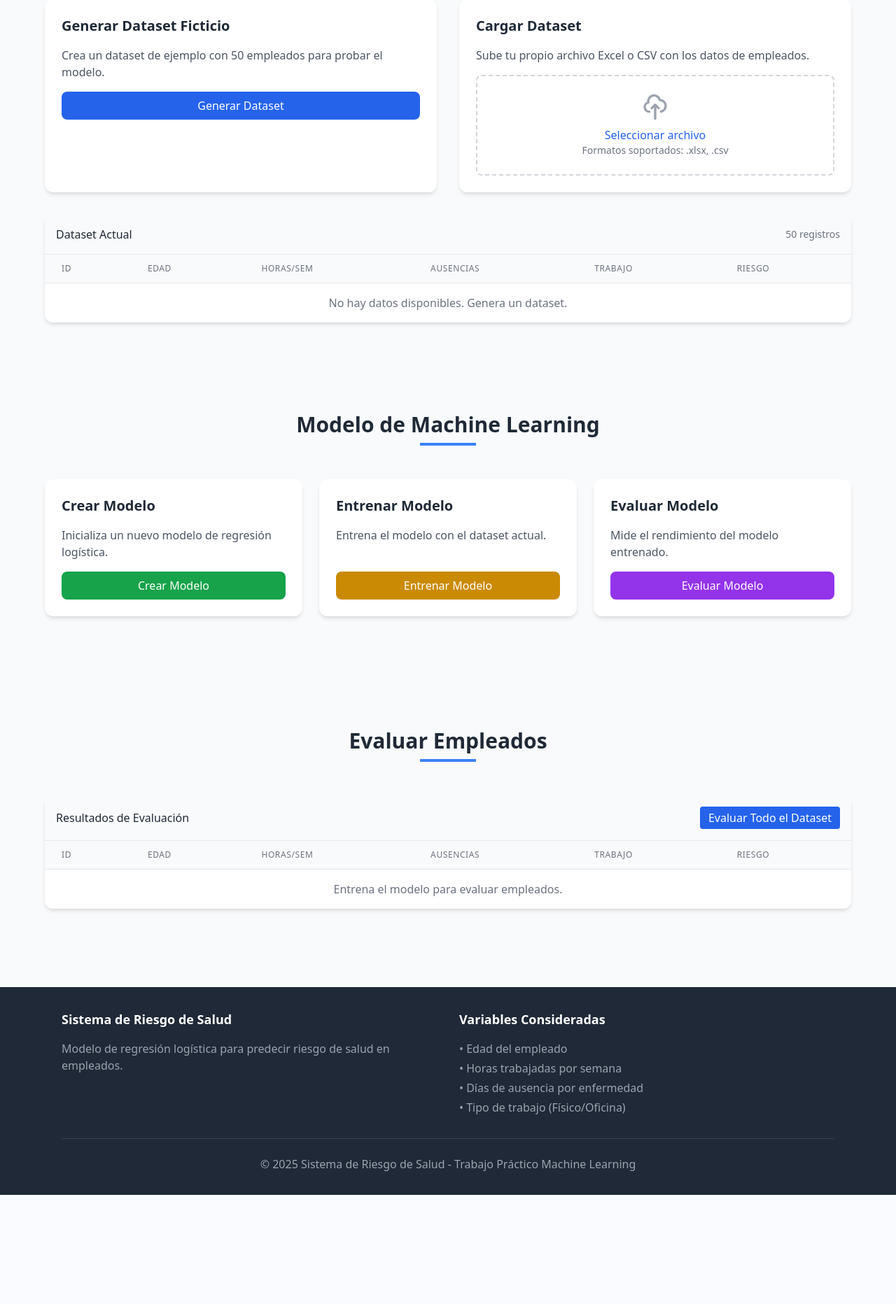
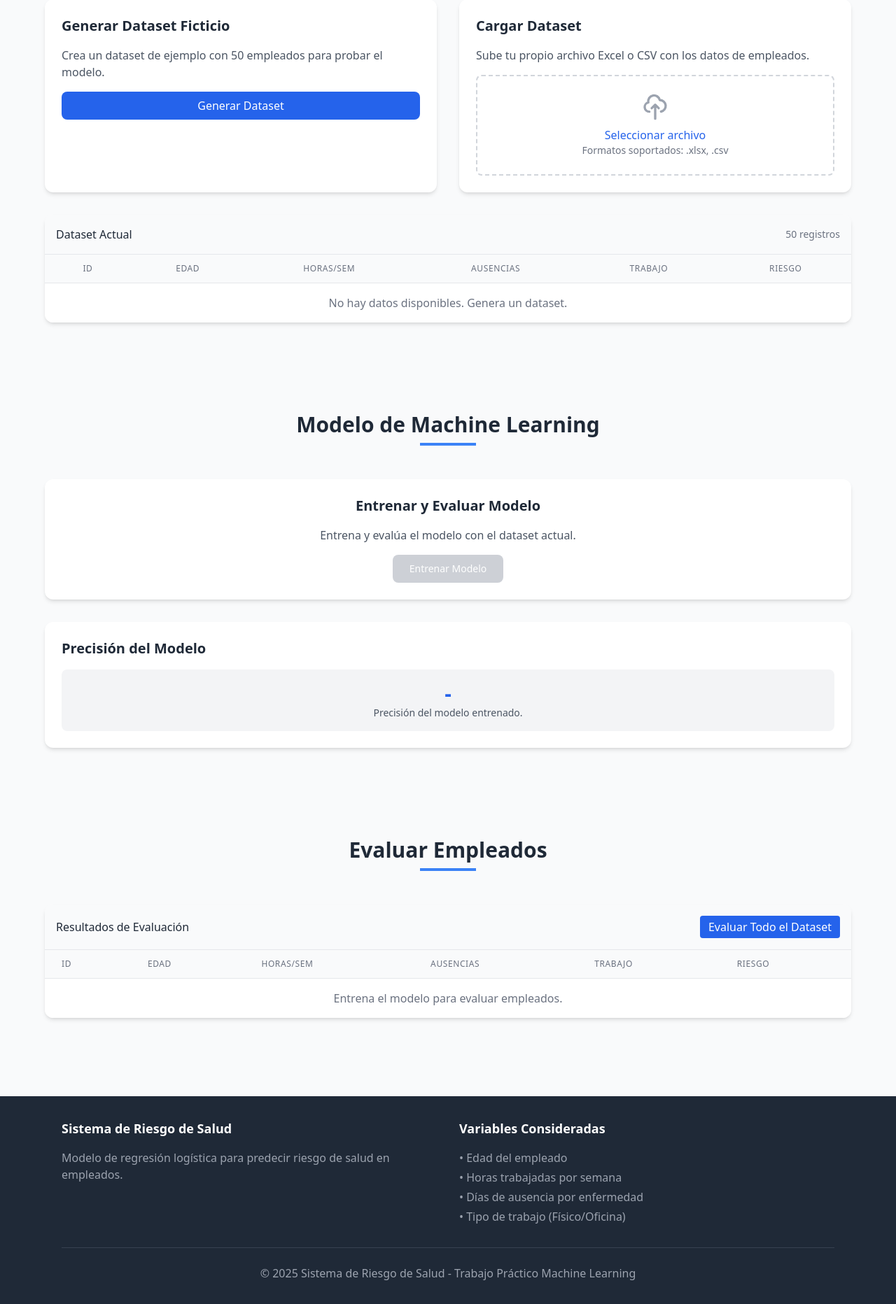
Before and after one commit to GonzaloKintal/TP-Inicial-Labo, a Django app: page / in a window 1280 px wide. Shown: the part 257-2121 px from the top of the page at 70% size. Before the commit the page ends 1965 px from the top, so only its background shows below. Run offline with Django 5.2, Linux system fonts and the light colour scheme; some libraries are stand-ins or nearby versions.

Commit message:
se agrega funcionalidad de entrenar y evaluar modelo

```diff
--- a/tp_inicial/generador_dataset/generator.py
+++ b/tp_inicial/generador_dataset/generator.py
@@ -30,11 +30,11 @@
 
     df["Riesgo"] = df["Riesgo"].map({"Alto Riesgo": 1, "Bajo Riesgo": 0})
 
-    df = df.sort_values(by=['Riesgo'])
+    # df = df.sort_values(by=['Riesgo'])
 
     file_name = "dataset_empleados.csv"
 
-    file_path = os.path.join(settings.BASE_DIR, 'my_app', 'dataset', file_name)
+    file_path = os.path.join(settings.FILE_PATH, file_name)
     os.makedirs(os.path.dirname(file_path), exist_ok=True)
     df.to_csv(file_path, index=False)
 
--- /dev/null
+++ b/tp_inicial/my_app/static/js/script.js
@@ -0,0 +1,144 @@
+// Desactivar el botón de entrenar modelo inicialmente
+const trainModelBtn = document.getElementById('train_model');
+trainModelBtn.disabled = true;
+
+// Modificar el evento del botón "Generar Dataset"
+document.getElementById('generate-dataset').addEventListener('click', function(event) {
+    event.preventDefault();
+
+    // Mostrar indicador de carga
+    const generateBtn = this;
+    const originalText = generateBtn.textContent;
+    generateBtn.disabled = true;
+    generateBtn.innerHTML = '<span class="flex items-center justify-center"><svg class="animate-spin -ml-1 mr-2 h-4 w-4 text-white" xmlns="http://www.w3.org/2000/svg" fill="none" viewBox="0 0 24 24"><circle class="opacity-25" cx="12" cy="12" r="10" stroke="currentColor" stroke-width="4"></circle><path class="opacity-75" fill="currentColor" d="M4 12a8 8 0 018-8V0C5.373 0 0 5.373 0 12h4zm2 5.291A7.962 7.962 0 014 12H0c0 3.042 1.135 5.824 3 7.938l3-2.647z"></path></svg> Generando...</span>';
+
+    // Crear una promesa que se resuelve después de 2 segundos
+    const minimumLoadTime = new Promise(resolve => setTimeout(resolve, 2000));
+
+    // Combinar con la petición fetch
+    Promise.all([
+        fetch(DJANGO_CONFIG.generateDatasetUrl, {
+            method: 'POST',
+            headers: {
+                'Content-Type': 'application/json',
+                'X-CSRFToken': DJANGO_CONFIG.csrfToken,
+            },
+            body: JSON.stringify({})
+        }),
+        minimumLoadTime
+    ])
+    .then(([response]) => {
+        if (!response.ok) {
+            throw new Error('Error en la respuesta del servidor');
+        }
+        return response.json();
+    })
+    .then(data => {
+        // Habilitar el botón de entrenar modelo
+        trainModelBtn.disabled = false;
+        trainModelBtn.classList.remove('bg-gray-400');
+        trainModelBtn.classList.add('bg-green-600', 'hover:bg-green-700');
+
+        // Actualizar la tabla con los nuevos datos
+        updateDatasetTable(data.dataset);
+    })
+    .catch(error => {
+        console.error('Error:', error);
+        const errorDiv = document.createElement('div');
+        errorDiv.className = 'bg-red-100 border-l-4 border-red-500 text-red-700 p-4 mb-4';
+        errorDiv.textContent = 'Error al generar el dataset: ' + error.message;
+        document.querySelector('#dataset .max-w-6xl').prepend(errorDiv);
+    })
+    .finally(() => {
+        generateBtn.disabled = false;
+        generateBtn.textContent = originalText;
+    });
+});
+
+// Función para actualizar la tabla con los nuevos datos
+function updateDatasetTable(dataset) {
+    const tbody = document.querySelector('#dataset-table tbody');
+    tbody.innerHTML = '';
+
+    if (dataset && dataset.length > 0) {
+        dataset.forEach(item => {
+            const row = document.createElement('tr');
+
+            // Determinar clases CSS según el tipo de trabajo y riesgo
+            const workClass = item.Tipo_de_Trabajo === 'Físico' ? 'physical-work' : 'office-work';
+            const riskClass = item.Riesgo === 1 ? 'risk-high' : 'risk-low';
+            const riskText = item.Riesgo === 1 ? 'Alto Riesgo' : 'Bajo Riesgo';
+
+            row.innerHTML = `
+                <td class="px-6 py-4 text-center">${item.ID}</td>
+                <td class="px-6 py-4 text-center">${item.Edad}</td>
+                <td class="px-6 py-4 text-center">${item.Horas_Trabajadas_Por_Semana}</td>
+                <td class="px-6 py-4 text-center">${item.Ausencias_Por_Enfermedad}</td>
+                <td class="px-6 py-4 text-center ${workClass}">${item.Tipo_de_Trabajo}</td>
+                <td class="px-6 py-4 text-center ${riskClass}">${riskText}</td>
+            `;
+
+            tbody.appendChild(row);
+        });
+
+        // Actualizar contador de registros
+        document.querySelector('.p-4.bg-gray-50.border-b span').textContent = `${dataset.length} registros`;
+    } else {
+        tbody.innerHTML = `
+            <tr>
+                <td colspan="6" class="px-6 py-4 text-center text-gray-500">No hay datos disponibles. Genera un dataset.</td>
+            </tr>
+        `;
+    }
+}
+
+// Código para entrenar el modelo (también con tiempo mínimo de carga)
+document.getElementById('train_model').addEventListener('click', function(event) {
+    event.preventDefault();
+
+    const loader = document.getElementById('precision-loader');
+    const precisionValue = document.getElementById('precision-value');
+    const precisionText = precisionValue.nextElementSibling;
+
+    loader.classList.remove('hidden');
+    precisionValue.classList.add('hidden');
+    precisionText.classList.add('hidden');
+
+    const minimumLoadTime = new Promise(resolve => setTimeout(resolve, 2000));
+
+    Promise.all([
+        fetch(DJANGO_CONFIG.trainModelUrl, {
+            method: 'POST',
+            headers: {
+                'Content-Type': 'application/json',
+                'X-CSRFToken': DJANGO_CONFIG.csrfToken,
+            },
+            body: JSON.stringify({})
+        }),
+        minimumLoadTime
+    ])
+    .then(([response]) => {
+        if (!response.ok) {
+            throw new Error('Error en la respuesta del servidor');
+        }
+        return response.json();
+    })
+    .then(data => {
+        loader.classList.add('hidden');
+        precisionValue.classList.remove('hidden');
+        precisionText.classList.remove('hidden');
+        precisionValue.innerText = data.precision;
+    })
+    .catch(error => {
+        console.error('Error:', error);
+        loader.classList.add('hidden');
+        precisionValue.classList.remove('hidden');
+        precisionText.classList.remove('hidden');
+        precisionValue.innerText = 'Error';
+
+        const errorDiv = document.createElement('div');
+        errorDiv.className = 'bg-red-100 border-l-4 border-red-500 text-red-700 p-4 mb-4';
+        errorDiv.textContent = 'Error al entrenar el modelo: ' + error.message;
+        document.querySelector('#modelo .max-w-6xl').prepend(errorDiv);
+    });
+});
--- a/tp_inicial/my_app/templates/home.html
+++ b/tp_inicial/my_app/templates/home.html
@@ -1,3 +1,5 @@
+{% load static %}
+
 <!DOCTYPE html>
 <html lang="es">
 <head>
@@ -70,6 +72,12 @@
         .table-container {
             position: relative;
         }
+        .disabled\:opacity-50:disabled {
+            opacity: 0.5;
+        }
+        .disabled\:cursor-not-allowed:disabled {
+            cursor: not-allowed;
+        }
     </style>
 </head>
 <body class="bg-gray-50 font-sans antialiased">
@@ -103,9 +111,15 @@
                         <div class="bg-white p-6 rounded-xl shadow-md">
                             <h3 class="text-xl font-semibold text-gray-800 mb-4">Generar Dataset Ficticio</h3>
                             <p class="text-gray-600 mb-4">Crea un dataset de ejemplo con 50 empleados para probar el modelo.</p>
-                            <form action="{% url 'generate_dataset' %}" method="post">
+                            <!-- <form action="{% url 'generate_dataset' %}" method="post">
                                 {% csrf_token %}
                                 <button type="submit" id="generate-dataset" class="w-full bg-blue-600 text-white py-2 px-4 rounded-lg hover:bg-blue-700 transition duration-300">Generar Dataset</button>
+                            </form> -->
+                            <form id="generate-form">
+                                {% csrf_token %}
+                                <button type="button" id="generate-dataset" class="w-full bg-blue-600 text-white py-2 px-4 rounded-lg hover:bg-blue-700 transition duration-300">
+                                    Generar Dataset
+                                </button>
                             </form>
                         </div>
 
@@ -134,26 +148,26 @@
                         <table class="sticky-header min-w-full divide-y divide-gray-200" id="dataset-table">
                             <thead class="bg-gray-50">
                                 <tr>
-                                    <th class="px-6 py-3 text-left text-xs font-medium text-gray-500 uppercase tracking-wider">ID</th>
-                                    <th class="px-6 py-3 text-left text-xs font-medium text-gray-500 uppercase tracking-wider">Edad</th>
-                                    <th class="px-6 py-3 text-left text-xs font-medium text-gray-500 uppercase tracking-wider">Horas/Sem</th>
-                                    <th class="px-6 py-3 text-left text-xs font-medium text-gray-500 uppercase tracking-wider">Ausencias</th>
-                                    <th class="px-6 py-3 text-left text-xs font-medium text-gray-500 uppercase tracking-wider">Trabajo</th>
-                                    <th class="px-6 py-3 text-left text-xs font-medium text-gray-500 uppercase tracking-wider">Riesgo</th>
+                                    <th class="px-6 py-3 text-center text-xs font-medium text-gray-500 uppercase tracking-wider">ID</th>
+                                    <th class="px-6 py-3 text-center text-xs font-medium text-gray-500 uppercase tracking-wider">Edad</th>
+                                    <th class="px-6 py-3 text-center text-xs font-medium text-gray-500 uppercase tracking-wider">Horas/Sem</th>
+                                    <th class="px-6 py-3 text-center text-xs font-medium text-gray-500 uppercase tracking-wider">Ausencias</th>
+                                    <th class="px-6 py-3 text-center text-xs font-medium text-gray-500 uppercase tracking-wider">Trabajo</th>
+                                    <th class="px-6 py-3 text-center text-xs font-medium text-gray-500 uppercase tracking-wider">Riesgo</th>
                                 </tr>
                             </thead>
                             <tbody class="bg-white divide-y divide-gray-200">
                                 {% if dataset %}
                                     {% for item in dataset %}
                                         <tr>
-                                            <td class="px-6 py-4">{{ item.ID }}</td>
-                                            <td class="px-6 py-4">{{ item.Edad }}</td>
-                                            <td class="px-6 py-4">{{ item.Horas_Trabajadas_Por_Semana }}</td>
-                                            <td class="px-6 py-4">{{ item.Ausencias_Por_Enfermedad }}</td>
-                                            <td class="px-6 py-4 {% if item.Tipo_de_Trabajo == 'Físico' %}physical-work{% else %}office-work{% endif %}">
+                                            <td class="px-6 py-4 text-center">{{ item.ID }}</td>
+                                            <td class="px-6 py-4 text-center">{{ item.Edad }}</td>
+                                            <td class="px-6 py-4 text-center">{{ item.Horas_Trabajadas_Por_Semana }}</td>
+                                            <td class="px-6 py-4 text-center">{{ item.Ausencias_Por_Enfermedad }}</td>
+                                            <td class="px-6 py-4 text-center {% if item.Tipo_de_Trabajo == 'Físico' %}physical-work{% else %}office-work{% endif %}">
                                                 {{ item.Tipo_de_Trabajo }}
                                             </td>
-                                            <td class="px-6 py-4 {% if item.Riesgo == 1 %}risk-high{% else %}risk-low{% endif %}">
+                                            <td class="px-6 py-4 text-center {% if item.Riesgo == 1 %}risk-high{% else %}risk-low{% endif %}">
                                                 {% if item.Riesgo == 1 %}Alto Riesgo{% else %}Bajo Riesgo{% endif %}
                                             </td>
                                         </tr>
@@ -178,44 +192,39 @@
                     <div class="w-20 h-1 bg-blue-500 mx-auto"></div>
                 </div>
 
-                <div class="grid grid-cols-1 md:grid-cols-3 gap-6 mb-8">
-                    <div class="bg-white p-6 rounded-xl shadow-md flex flex-col h-full">
-                        <h3 class="text-xl font-semibold text-gray-800 mb-4">Crear Modelo</h3>
-                        <p class="text-gray-600 mb-4 flex-grow">Inicializa un nuevo modelo de regresión logística.</p>
-                        <button id="create-model" class="w-full bg-green-600 text-white py-2 px-4 rounded-lg hover:bg-green-700 transition duration-300 mt-auto">
-                            Crear Modelo
-                        </button>
+                <div class="grid grid-cols-1 md:grid-cols-1 gap-6 mb-8">
+
+                    <div class="bg-white p-6 rounded-xl shadow-md flex flex-col h-full text-center">
+                        <h3 class="text-xl font-semibold text-gray-800 mb-4">Entrenar y Evaluar Modelo</h3>
+                        <p class="text-gray-600 mb-4 flex-grow">Entrena y evalúa el modelo con el dataset actual.</p>
+                        <form action="{% url 'train_model' %}" method="post" class="flex justify-center">
+                            {% csrf_token %}
+                            <button type="submit" id="train_model" class="bg-gray-400 text-white py-2.5 px-6 rounded-lg transition duration-300 disabled:opacity-50 disabled:cursor-not-allowed text-sm" disabled>
+                                Entrenar Modelo
+                            </button>
+                        </form>
                     </div>
 
-                    <div class="bg-white p-6 rounded-xl shadow-md flex flex-col h-full">
-                        <h3 class="text-xl font-semibold text-gray-800 mb-4">Entrenar Modelo</h3>
-                        <p class="text-gray-600 mb-4 flex-grow">Entrena el modelo con el dataset actual.</p>
-                        <button id="train-model" class="w-full bg-yellow-600 text-white py-2 px-4 rounded-lg hover:bg-yellow-700 transition duration-300 mt-auto">
-                            Entrenar Modelo
-                        </button>
-                    </div>
+                </div>
 
-                    <div class="bg-white p-6 rounded-xl shadow-md flex flex-col h-full">
-                        <h3 class="text-xl font-semibold text-gray-800 mb-4">Evaluar Modelo</h3>
-                        <p class="text-gray-600 mb-4 flex-grow">Mide el rendimiento del modelo entrenado.</p>
-                        <button id="evaluate-model" class="w-full bg-purple-600 text-white py-2 px-4 rounded-lg hover:bg-purple-700 transition duration-300 mt-auto">
-                            Evaluar Modelo
-                        </button>
+            </div>
+            <div class="max-w-6xl mx-auto">
+                <div class="bg-white p-6 rounded-xl shadow-md">
+                    <h3 class="text-xl font-semibold text-gray-800 mb-4">Precisión del Modelo</h3>
+                    <div class="bg-gray-100 p-4 rounded-lg text-center">
+                        <!-- Loader (inicialmente oculto) -->
+                        <div id="precision-loader" class="hidden flex justify-center items-center py-4">
+                            <svg class="animate-spin -ml-1 mr-3 h-8 w-8 text-blue-500" xmlns="http://www.w3.org/2000/svg" fill="none" viewBox="0 0 24 24">
+                                <circle class="opacity-25" cx="12" cy="12" r="10" stroke="currentColor" stroke-width="4"></circle>
+                                <path class="opacity-75" fill="currentColor" d="M4 12a8 8 0 018-8V0C5.373 0 0 5.373 0 12h4zm2 5.291A7.962 7.962 0 014 12H0c0 3.042 1.135 5.824 3 7.938l3-2.647z"></path>
+                            </svg>
+                            <span class="text-gray-600">Entrenando modelo...</span>
+                        </div>
+                        <!-- Resultado -->
+                        <p id="precision-value" class="text-3xl font-bold text-blue-600">{% if precision %}{{ precision }}{% else %}-{% endif %}</p>
+                        <p class="text-sm text-gray-600">Precisión del modelo entrenado.</p>
                     </div>
                 </div>
-
-                <div class="bg-white rounded-xl shadow-md overflow-hidden hidden" id="model-results">
-                    <div class="p-4 bg-gray-50 border-b">
-                        <h3 class="font-medium text-gray-800">Resultados del Modelo</h3>
-                    </div>
-                    <div class="p-6">
-                            <div class="bg-gray-100 p-4 rounded-lg text-center">
-                                <p class="text-3xl font-bold text-blue-600">-</p>
-                                <p class="text-sm text-gray-600">Accuracy</p>
-                            </div>
-                    </div>
-                </div>
-
             </div>
         </section>
 
@@ -281,3 +290,12 @@
     </footer>
 </body>
 </html>
+
+<script>
+    const DJANGO_CONFIG = {
+        generateDatasetUrl: "{% url 'generate_dataset' %}",
+        trainModelUrl: "{% url 'train_model' %}",
+        csrfToken: "{{ csrf_token }}"
+    };
+</script>
+<script src="{% static 'js/script.js' %}"></script>
--- a/tp_inicial/my_app/urls.py
+++ b/tp_inicial/my_app/urls.py
@@ -4,4 +4,6 @@
 urlpatterns = [
     path("", views.home, name="home"),
     path("generar_dataset", views.generate, name="generate_dataset"),
+    path("entrenar_modelo", views.train_model, name="train_model"),
+    # path("predecir_riesgo", views.predict_risk, name="predict_risk"),
 ]
--- a/tp_inicial/my_app/views.py
+++ b/tp_inicial/my_app/views.py
@@ -1,12 +1,39 @@
+import os
 from multiprocessing import context
 from django.shortcuts import render
 from generador_dataset.generator import generate_dataset
+from generador_dataset.trainer import training_model
+from django.conf import settings
+import pandas as pd
+from django.http import JsonResponse
 
 def home(request):
     return render(request, "home.html")
 
+# def generate(request):
+#     df = generate_dataset()
+#     df = df.to_dict(orient='records')
+
+#     return render(request, "home.html", {"dataset": df})
+
 def generate(request):
     df = generate_dataset()
-    df = df.to_dict(orient='records')
+    df_records = df.to_dict(orient='records')
 
-    return render(request, "home.html", {"dataset": df})
+    # Guardar el dataset en un archivo CSV
+    file_path = os.path.join(settings.BASE_DIR, 'my_app', 'dataset', 'dataset_empleados.csv')
+    df.to_csv(file_path, index=False)
+
+    return JsonResponse({
+        'success': True,
+        'dataset': df_records,
+        'message': 'Dataset generado exitosamente'
+    })
+
+
+def train_model(request):
+    file_path = os.path.join(settings.BASE_DIR, 'my_app', 'dataset', 'dataset_empleados.csv')
+    df = pd.read_csv(file_path)
+    precision = training_model(df)
+
+    return JsonResponse({"precision": precision})
```
Also changed, not shown: tp_inicial/generador_dataset/trainer.py (+15 -3 lines), tp_inicial/tp_inicial/settings.py (+7 -0 lines), 2 other files.
